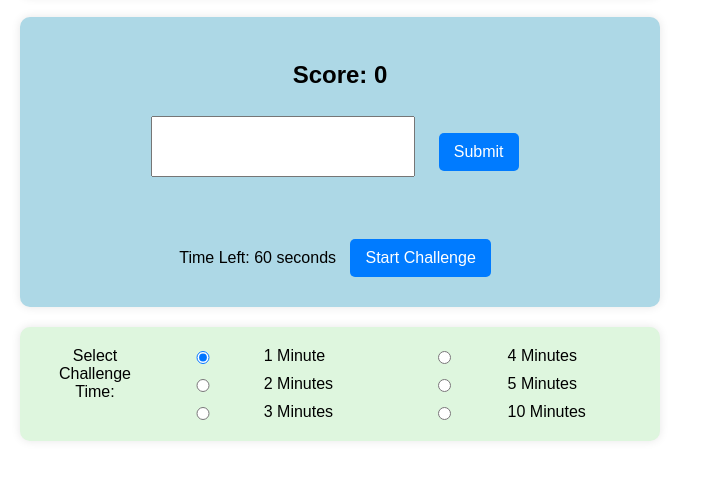
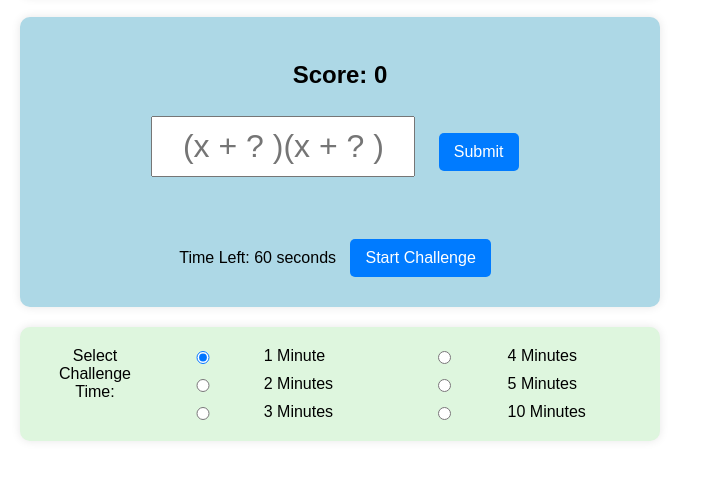
Before and after one commit to gszengin/factoring-challenge, a plain HTML site: page index.html in a window 1280 px wide. Shown: the part 292-772 px from the top of the page, without its empty margins (0-703 px from the left). Drawn offline with nearby package versions, Linux system fonts and the light colour scheme.

Commit message:
Update index.html

```diff
--- a/index.html
+++ b/index.html
@@ -25,7 +25,7 @@
         </div>
 
         <div id="question-box">
-            <input type="text" id="answer" value="(x  )(x  )" autocomplete="off">
+            <input type="text" id="answer" placeholder="(x + ? )(x + ? )" autocomplete="off">
             <button onclick="checkAnswer()">Submit</button>
             <p id="feedback"></p>
         </div>
```
